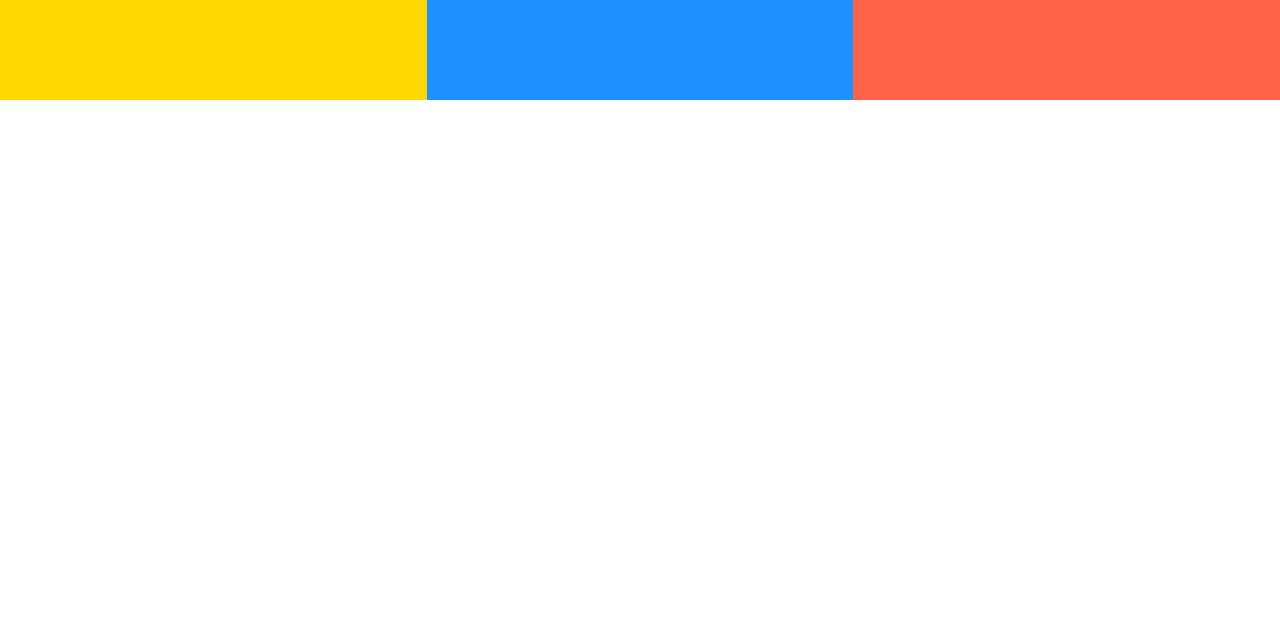
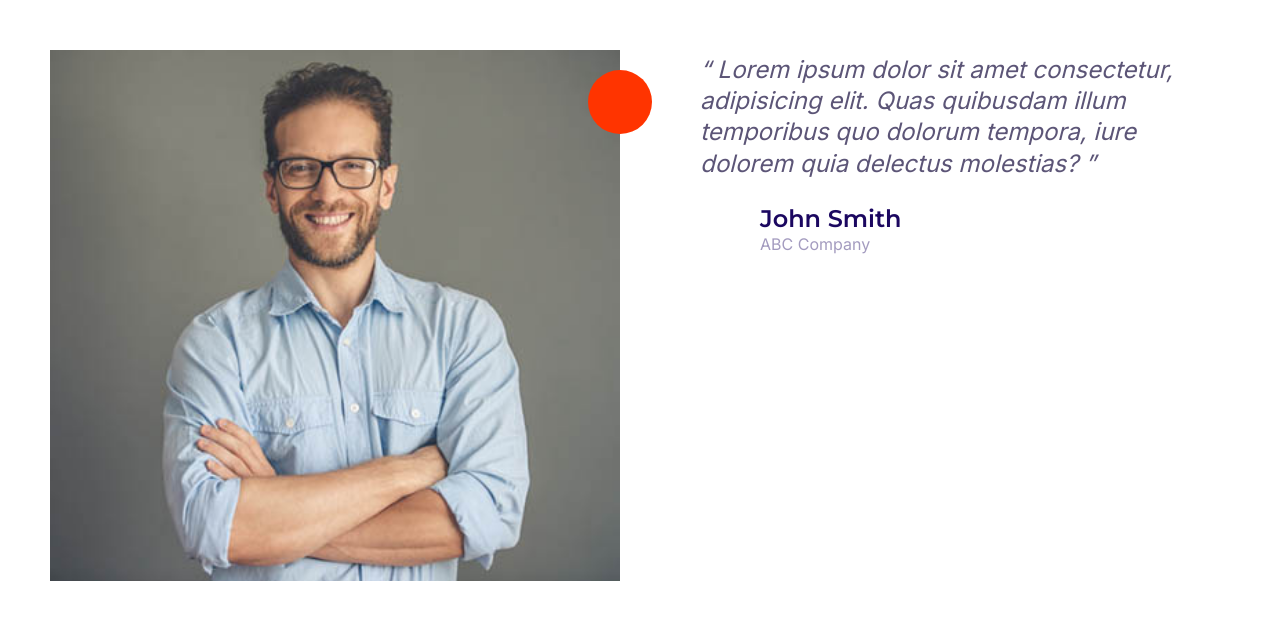
Before and after one commit to amir-es-dev/Moshify, a plain HTML site: page index.html in a window 1280 px wide. Drawn offline with Linux system fonts and the light colour scheme.

Commit message:
Building testimonial section

```diff
--- a/css/styles.css
+++ b/css/styles.css
@@ -167,8 +167,16 @@ a {
   height: 40px;
 }
 
+.icon--small {
+  width: 30px;
+  height: 30px;
+}
+
 .icon--primary {
   fill: var(--color-primary);
+}
+.icon--white {
+  fill: #fff;
 }
 
 .icon-container {
@@ -179,6 +187,10 @@ a {
   display: inline-flex;
   justify-content: center;
   align-items: center;
+}
+
+.icon-container--accent {
+  background: var(--color-accent);
 }
 
 /* Buttons */
@@ -451,3 +463,39 @@ a {
     grid-template-columns: repeat(3, 1fr);
   }
 }
+
+/* Testimonial */
+
+.testimonial {
+  padding: 3rem;
+}
+
+.testimonial__image img {
+  width: 100%;
+}
+
+.testimonial__image {
+  position: relative;
+  margin: 2rem;
+}
+
+.testimonial__image .icon-container {
+  position: absolute;
+  right: -32px;
+  top: 2rem;
+}
+
+@media screen and (min-width: 768px) {
+  .testimonial .quote,
+  .testimonial .quote__author {
+    font-size: 2.4rem;
+  }
+
+  .testimonial .quote__organization {
+    font-size: 1.6rem;
+  }
+
+  .testimonial .quote {
+    margin-left: 6rem;
+  }
+}
--- a/index.html
+++ b/index.html
@@ -15,10 +15,35 @@
     <link rel="stylesheet" href="css/styles.css" />
   </head>
   <body>
-    <div class="grid grid--1x2 grid--1x3">
-      <div style="height: 100px; background: gold"></div>
-      <div style="height: 100px; background: dodgerblue"></div>
-      <div style="height: 100px; background: tomato"></div>
+    <div class="grid grid--1x2 testimonial">
+      <div class="testimonial__image">
+        <img src="images/testimonial.jpg" alt="A happy, smiling customer" />
+        <span class="icon-container icon-container--accent">
+          <svg class="icon icon--white icon--small">
+            <use xlink:href="images/sprite.svg#quotes"></use>
+          </svg>
+        </span>
+      </div>
+      <blockquote class="quote">
+        <p class="quote__text">
+          Lorem ipsum dolor sit amet consectetur, adipisicing elit. Quas
+          quibusdam illum temporibus quo dolorum tempora, iure dolorem quia
+          delectus molestias?
+        </p>
+        <footer>
+          <div class="media">
+            <div class="media__image">
+              <svg class="icon icon--primary quote__line">
+                <use xlink:href="images/sprite.svg#line"></use>
+              </svg>
+            </div>
+            <div class="media__body">
+              <h3 class="media__name quote__author">John Smith</h3>
+              <p class="quote__organization">ABC Company</p>
+            </div>
+          </div>
+        </footer>
+      </blockquote>
     </div>
   </body>
 </html>
```
Also changed, not shown: components/testimonial.html (added, +30 -0 lines), images/testimonial.jpg (added).
